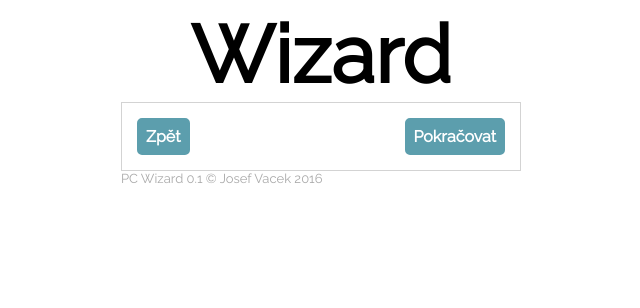
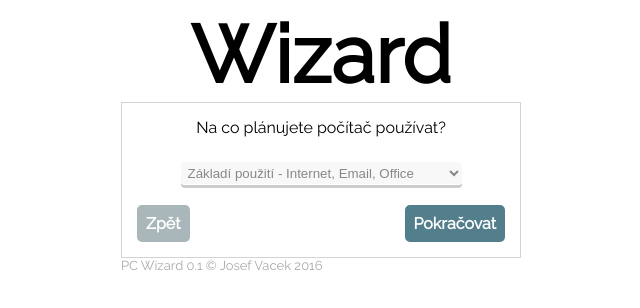
Before and after one commit to JouzaLoL/Wizard_Zero, a plain HTML site: page index.html in a window 1280 px wide. Both pictures are taken after a click on the element "Pokračovat". Shown: the whole page, without its empty margins (319-959 px from the left). Drawn offline with nearby package versions, Linux system fonts and the light colour scheme.

Commit message:
Add auto hide Back button if on start Add select with options

```diff
--- a/index.html
+++ b/index.html
@@ -19,14 +19,21 @@
                 <header>Zadejte prosím cenové rozpětí</header>
                 <input type="hidden" class="range-slider" value="23" />
             </div>
-            <div id="pouziti" class="step"></div>
+            <div id="pouziti" class="step">
+                <header>Na co plánujete počítač používat?</header>
+                <select name="" id="">
+                    <option value="basic">Základí použití - Internet, Email, Office</option>
+                    <option value="gaming">Hraní her</option>
+                    <option value="workstation">3D grafiku, Virtualizace, Náročené aplikace</option>
+                </select>
+            </div>
             <div id="zaklad" class="step"></div>
             <div id="hry" class="step"></div>
             <div id="stanice" class="step"></div>
             <div id="doladeni" class="step"></div>
             <div id="dokoncit" class="step"></div>
             <div class="navigation">
-                <back>Zpět</back>
+                <back class="hidden">Zpět</back>
                 <next>Pokračovat</next>
                 <div style="clear:both; display: none;"></div>
             </div>
--- a/script/main.js
+++ b/script/main.js
@@ -40,6 +40,29 @@ function registerEvents() {
     button_back.click(previousStep);
 }
 
+
+
+/**
+ * Hides or shows the Back button. Triggered whenever the currentIndex changes.
+ */
+function onFormChange() {
+    if (currentIndex === 0) {
+        if (!$('back').hasClass('hidden')) {
+            $('back').addClass('hidden');
+        }
+        if ($('back').hasClass('visible')) {
+            $('back').removeClass('visible');
+        }
+    } else {
+        if (!$('back').hasClass('visible')) {
+            $('back').addClass('visible');
+        }
+        if ($('back').hasClass('hidden')) {
+            $('back').removeClass('hidden');
+        }
+    }
+}
+
 /**
  * Gets and stores all the steps in the @var steps
  *
@@ -68,6 +91,7 @@ function nextStep() {
     $(steps[currentIndex]).removeClass('active'); //Need to convert to jQuery element first, in order to use .removeClass();
     $(steps[currentIndex + 1]).addClass('active');
     currentIndex++;
+    onFormChange();
 }
 
 function previousStep() {
@@ -78,6 +102,8 @@ function previousStep() {
     $(steps[currentIndex]).removeClass('active'); //Need to convert to jQuery element first, in order to use .removeClass();
     $(steps[currentIndex - 1]).addClass('active');
     currentIndex--;
+    onFormChange();
+
 }
 
 /* =================== END NAVIGATION/STEPS =================== */
--- a/style/style.css
+++ b/style/style.css
@@ -29,22 +29,39 @@ header {
     text-align: center;
 }
 
+#pouziti {
+    text-align: center;
+}
+
+select {
+    padding: 3px;
+    margin-bottom: 20px;
+    border-radius: 4px;
+    box-shadow: 0 3px 0 #ccc, 0 -1px #fff inset;
+    background: #f8f8f8;
+    color: #888;
+    border: none;
+    outline: none;
+    display: inline-block;
+    cursor: pointer;
+}
+
 .navigation {
     overflow: hidden;
     text-align: center;
 }
 
-.navigation > * {
+.navigation>* {
     padding: 4px;
     font-weight: bold;
     color: white;
-    background-color: #5C9EAD;
-    border: solid 5px #5C9EAD;
+    background-color: #537F8D;
+    border: solid 5px #537F8D;
     border-radius: 5px;
     transition: 0.5s;
 }
 
-.navigation > *:hover {
+.navigation>*:hover {
     background-color: #083240;
     border: solid 5px #083240;
     cursor: pointer;
@@ -62,17 +79,18 @@ footer {
 
 back {
     float: left;
-    background-color: #80A2AD;
-    border: solid 5px #5C9EAD;
+    background-color: #a9b7bb !important;
+    border: solid 5px #a9b7bb !important;
+    transition: 0.5s;
 }
 
 .step {
-    animation: opacity 0.3s ease-in;
+    animation: opacity 0.5s ease-in;
     display: none;
 }
 
 .active {
-    animation: opacity 0.3s ease-in;
+    animation: opacity 0.5s ease-in;
     display: block;
 }
 
@@ -84,3 +102,13 @@ back {
         opacity: 1;
     }
 }
+
+.hidden {
+    opacity: 0;
+    transition: 0.5s;
+}
+
+.visible {
+    opacity: 1;
+    transition: 0.5s;
+}
```
Also changed, not shown: .eslintrc.json (added).
